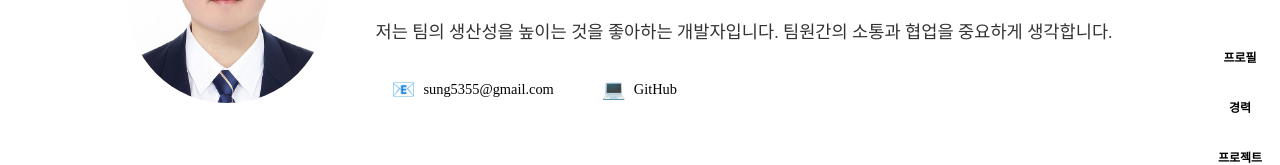
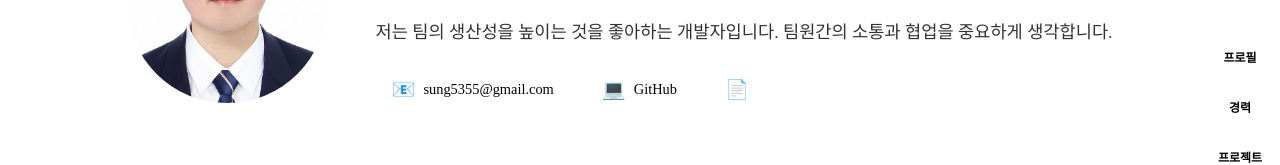
Before and after one commit to Yangs1s/career-page, a Vue app: page / in a window 1280 px wide. Shown: the part 309-474 px from the top of the page. Built offline with nearby package versions, Linux system fonts and the light colour scheme; the HTML template or start-up script is replaced by a standard one.

Commit message:
feat: 이력서 수정

```diff
--- a/package.json
+++ b/package.json
@@ -13,7 +13,8 @@
     "deploy": "pnpm build && gh-pages -d dist"
   },
   "dependencies": {
-    "vue": "^3.5.22"
+    "vue": "^3.5.22",
+    "vue-router": "^4.6.4"
   },
   "devDependencies": {
     "@vitejs/plugin-vue": "^6.0.1",
--- a/src/components/HeroSection.vue
+++ b/src/components/HeroSection.vue
@@ -1,11 +1,11 @@
 <script setup>
 defineProps({
-  profile: Object
-})
+  profile: Object,
+});
 
-const scrollToSection = (sectionId) => {
-  document.getElementById(sectionId)?.scrollIntoView({ behavior: 'smooth' })
-}
+const scrollToSection = sectionId => {
+  document.getElementById(sectionId)?.scrollIntoView({ behavior: "smooth" });
+};
 </script>
 
 <template>
@@ -20,7 +20,10 @@ const scrollToSection = (sectionId) => {
         </div>
       </div>
       <div class="hero-content">
-        <h1 class="hero-title">안녕하세요, <span class="gradient-text">{{ profile.name }}</span>입니다</h1>
+        <h1 class="hero-title">
+          안녕하세요, <span class="gradient-text">{{ profile.name }}</span
+          >입니다
+        </h1>
         <p class="hero-subtitle">{{ profile.title }}</p>
         <p class="hero-bio">{{ profile.bio }}</p>
 
@@ -30,7 +33,11 @@ const scrollToSection = (sectionId) => {
             <span class="contact-icon">📧</span>
             {{ profile.email }}
           </a>
-          <a :href="'https://' + profile.github" target="_blank" class="contact-link">
+          <a
+            :href="'https://' + profile.github"
+            target="_blank"
+            class="contact-link"
+          >
             <span class="contact-icon">💻</span>
             GitHub
           </a>
@@ -38,8 +45,16 @@ const scrollToSection = (sectionId) => {
             <span class="contact-icon">💼</span>
             LinkedIn
           </a> -->
+          <a
+            v-if="profile.resumeUrl"
+            :href="profile.resumeUrl"
+            target="_blank"
+            class="contact-link resume-link"
+          >
+            <span class="contact-icon">📄</span>
+            이력서 다운로드
+          </a>
         </div>
-
       </div>
     </div>
   </section>
@@ -160,6 +175,20 @@ const scrollToSection = (sectionId) => {
   font-size: 1.2rem;
 }
 
+/* 이력서 다운로드 버튼 강조 스타일 */
+.resume-link {
+  background: var(--primary);
+  color: white;
+  border-color: var(--primary);
+  font-weight: 600;
+}
+
+.resume-link:hover {
+  background: transparent;
+  color: var(--primary);
+  box-shadow: 0 5px 20px var(--glow);
+}
+
 .hero-buttons {
   display: flex;
   gap: 1rem;
--- a/src/data/profile.js
+++ b/src/data/profile.js
@@ -1,198 +1,203 @@
 export const profile = {
-  name: '양성진',
-  title: 'Frontend Developer',
-  email: 'sung5355@gmail.com',
-  github: 'github.com/yangs1s',
-  linkedin: 'linkedin.com/in/yangs1s',
-  bio: '저는 팀의 생산성을 높이는 것을 좋아하는 개발자입니다. 팀원간의 소통과 협업을 중요하게 생각합니다.',
-  image: '/career-page/my-profile.jpeg' // GitHub Pages base URL 포함
-}
+  name: "양성진",
+  title: "Frontend Developer",
+  email: "sung5355@gmail.com",
+  github: "github.com/yangs1s",
+  linkedin: "linkedin.com/in/yangs1s",
+  bio: "저는 팀의 생산성을 높이는 것을 좋아하는 개발자입니다. 팀원간의 소통과 협업을 중요하게 생각합니다.",
+  image: "/career-page/my-profile.jpeg", // GitHub Pages base URL 포함
+  // Google Drive 이력서 다운로드 링크 - FILE_ID 부분을 실제 ID로 교체하세요
+  resumeUrl:
+    "https://drive.google.com/file/d/1JXNfXsoA9NggBeSgb5yeDAThJgAeSp_1/view?usp=sharing",
+};
 
 export const experience = [
   {
-    company: '주식회사 지유',
-    position: 'Frontend Developer',
-    period: '2024.10 - 2025.06',
-    description: '프로젝트 참여 및 프론트엔드 개발, 유지보수'
+    company: "주식회사 지유",
+    position: "Frontend Developer",
+    period: "2024.10 - 2025.06",
+    description: "프로젝트 참여 및 프론트엔드 개발, 유지보수",
   },
   {
-    company: '아이덴잇',
-    position: 'Frontend Developer',
-    period: '2023.06 - 2024.10',
-    description: '프로젝트 참여 및 프론트엔드 개발, 유지보수'
-  }
-]
+    company: "아이덴잇",
+    position: "Frontend Developer",
+    period: "2023.06 - 2024.10",
+    description: "프로젝트 참여 및 프론트엔드 개발, 유지보수",
+  },
+];
 
 export const skills = [
-  { name: 'JavaScript', level: 90 },
-  { name: 'Vue.js', level: 60 },
-  { name: 'React', level: 80 },
-  { name: 'TypeScript', level: 85 }
-]
+  { name: "JavaScript", level: 90 },
+  { name: "Vue.js", level: 60 },
+  { name: "React", level: 80 },
+  { name: "TypeScript", level: 85 },
+];
 
 export const projects = [
   {
-    id: 'tms',
-    title: '모벤티스 TMS',
-    subtitle: '운송/배 배송관리 시스템관련 ERP페이지',
-    period: '2024.11 - 2025.06',
-    tech: ['TypeScript', 'React.js', 'Jotai', 'tanstack-table'],
+    id: "tms",
+    title: "모벤티스 TMS",
+    subtitle: "운송/배 배송관리 시스템관련 ERP페이지",
+    period: "2024.11 - 2025.06",
+    tech: ["TypeScript", "React.js", "Jotai", "tanstack-table"],
     team: {
       frontend: 1,
       backend: 1,
-      full: 1
+      full: 1,
     },
     image: null,
     responsibilities: [
       {
-        title: '주요업무',
+        title: "주요업무",
         items: [
-          '전국 운송업체의 배 송관 리 시스템 관리자 페이 지를 개발했습니다. 자사 센터 , 화주사 , 배송기사, 배송지를 관리하 는 시스템으로, 각 도메인별 등록/수정/상세 조회 기능을 제 공합니다.',
-          '주로 담당 한 페이 지들 이 등록폼 관련 페이 지가 많다보 니, 반복적인 코드 를 작성하기보다 는 모듈화를 통해 재 사용성을 높이는 것에 중점을 두고 작업했습니다.'
-        ]
+          "전국 운송업체의 배 송관 리 시스템 관리자 페이 지를 개발했습니다. 자사 센터 , 화주사 , 배송기사, 배송지를 관리하 는 시스템으로, 각 도메인별 등록/수정/상세 조회 기능을 제 공합니다.",
+          "주로 담당 한 페이 지들 이 등록폼 관련 페이 지가 많다보 니, 반복적인 코드 를 작성하기보다 는 모듈화를 통해 재 사용성을 높이는 것에 중점을 두고 작업했습니다.",
+        ],
       },
       {
-        title: '배송기사 지정 기능 (지도)',
+        title: "배송기사 지정 기능 (지도)",
         items: [
-          '지도 이동 시 150~1000개 이상의 마 커를 실시간 업데 이트 → 버벅거림 및 멈춤 현상발생',
-          '요구사항을 재검토 후 기사별 할당 배 송지 표 시만 필요함을 확인. 진입 시 대량 데이터 호출 제거, 기사선택 시에만 마커 표시',
-          '지도 이동 시 성능 저하 문제 해소, UX 개선'
-        ]
+          "지도 이동 시 150~1000개 이상의 마 커를 실시간 업데 이트 → 버벅거림 및 멈춤 현상발생",
+          "요구사항을 재검토 후 기사별 할당 배 송지 표 시만 필요함을 확인. 진입 시 대량 데이터 호출 제거, 기사선택 시에만 마커 표시",
+          "지도 이동 시 성능 저하 문제 해소, UX 개선",
+        ],
       },
       {
-        title: '변경 후 컴포넌트 및 훅 개발',
+        title: "변경 후 컴포넌트 및 훅 개발",
         items: [
-          '대부분의 페이지에서 폼이 반복 구현, 모드(추가/수정/삭제)에 따라 별도로 개발 필요 → 코드 중복과 개발 효율 저하',
-          '10여 가지 필드 타입(텍스트, 숫자, 파일, 주소검색 등)을 지원하는 범용 폼 컴포넌트 및 커스텀 훅을 개발, 필드 객체 기반으로 자동 렌더딩하도록 개발, 기획에 추가될시 필드도 점진적으로 확장할 수 있게 설계',
-          '상세/수정/추가 페이지 개발 속도가 크게 단축, 필드 추가·수정 시 재사용성 향상'
-        ]
+          "대부분의 페이지에서 폼이 반복 구현, 모드(추가/수정/삭제)에 따라 별도로 개발 필요 → 코드 중복과 개발 효율 저하",
+          "10여 가지 필드 타입(텍스트, 숫자, 파일, 주소검색 등)을 지원하는 범용 폼 컴포넌트 및 커스텀 훅을 개발, 필드 객체 기반으로 자동 렌더딩하도록 개발, 기획에 추가될시 필드도 점진적으로 확장할 수 있게 설계",
+          "상세/수정/추가 페이지 개발 속도가 크게 단축, 필드 추가·수정 시 재사용성 향상",
+        ],
       },
       {
-        title: '테이블 액셀 다운로드 컴포넌트',
+        title: "테이블 액셀 다운로드 컴포넌트",
         items: [
-          '선택된 행은 다운로드 기능하나, 전체 데이터 다운로드 시 페이지 단위 조회 제한 존재',
-          '조회 API 요청 시 size를 최대값으로 설정해 전체 데이터 호출, 선택/전체 다운로드 기능을 분리하고, 전체 다운로드 시 모달을 통해 사용자 확인 절차 추가',
-          '선택/전체 다운로드 모두 지원, 대량 데이터 다운로드 가능하도록 개발'
-        ]
+          "선택된 행은 다운로드 기능하나, 전체 데이터 다운로드 시 페이지 단위 조회 제한 존재",
+          "조회 API 요청 시 size를 최대값으로 설정해 전체 데이터 호출, 선택/전체 다운로드 기능을 분리하고, 전체 다운로드 시 모달을 통해 사용자 확인 절차 추가",
+          "선택/전체 다운로드 모두 지원, 대량 데이터 다운로드 가능하도록 개발",
+        ],
       },
       {
-        title: '동적 데이블 필터링',
+        title: "동적 데이블 필터링",
         items: [
-          '페이지마다 다른 필터 조합이 필요해 개발 구현 시 코드 중복 발생',
-          '필터 정의를 객체 기입으로 처리하고, 타입별 동적 필터 UI 컴포넌트 구현',
-          '페이지별 요구사항에 맞는 필터를 손쉽게 적용, 개발 속도 및 유지보수성 향상'
-        ]
-      }
+          "페이지마다 다른 필터 조합이 필요해 개발 구현 시 코드 중복 발생",
+          "필터 정의를 객체 기입으로 처리하고, 타입별 동적 필터 UI 컴포넌트 구현",
+          "페이지별 요구사항에 맞는 필터를 손쉽게 적용, 개발 속도 및 유지보수성 향상",
+        ],
+      },
     ],
     links: {
       github: null,
       demo: null,
-      website: null
-    }
+      website: null,
+    },
   },
   {
-    id: 'eatda',
-    title: '식자재를 eat-da',
-    subtitle: '식자재 유통업자와 자영업자간의 구매판매를 연결해주는 플랫폼 서비스',
-    period: '2024.06 - 2024.10',
-    tech: ['TypeScript', 'jotai', 'React.js', 'sendBird', 'rechart'],
+    id: "eatda",
+    title: "식자재를 eat-da",
+    subtitle:
+      "식자재 유통업자와 자영업자간의 구매판매를 연결해주는 플랫폼 서비스",
+    period: "2024.06 - 2024.10",
+    tech: ["TypeScript", "jotai", "React.js", "sendBird", "rechart"],
     team: {
       frontend: 1,
       backend: 1,
-      full: 1
+      full: 1,
     },
     image: null,
     responsibilities: [
       {
-        title: '주요업무',
+        title: "주요업무",
         items: [
-          '식자재 유통업자와 자영업자간의 견적 소통 창구인 채팅 및 견적기능 구현과 관리자 페이지에서 재고관리, 매출,매입 관련 관리 테이블을 개발을 주로 담당 했습니다.'
-        ]
+          "식자재 유통업자와 자영업자간의 견적 소통 창구인 채팅 및 견적기능 구현과 관리자 페이지에서 재고관리, 매출,매입 관련 관리 테이블을 개발을 주로 담당 했습니다.",
+        ],
       },
       {
-        title: '채팅 및 견적 기능 (Sendbird SDK)',
+        title: "채팅 및 견적 기능 (Sendbird SDK)",
         items: [
-          '유통업자 ↔ 자영업자 간 소통에 단순 채팅만으로는 견적·가격 협의 기능 부족',
-          'Sendbird SDK 기반 채팅 구현 및 견적 기능 확장(가격 제의/수락/일정 예시자)',
-          '거래 협의 과정이 채팅 내에서 원활히 진행 가능, 사용자 만족도 향상'
-        ]
+          "유통업자 ↔ 자영업자 간 소통에 단순 채팅만으로는 견적·가격 협의 기능 부족",
+          "Sendbird SDK 기반 채팅 구현 및 견적 기능 확장(가격 제의/수락/일정 예시자)",
+          "거래 협의 과정이 채팅 내에서 원활히 진행 가능, 사용자 만족도 향상",
+        ],
       },
       {
-        title: '관리자 데이터 테이블',
+        title: "관리자 데이터 테이블",
         items: [
-          '엑셀 유사 인터페이스로 판매/구매 관리 기능 구현',
-          '창고 배정, 할인율·수량 입력 시 자동 계산 기능 제공',
-          '품목 검색 및 결과를 테이블 셀에 직접 삽입할 수 있는 기능'
-        ]
+          "엑셀 유사 인터페이스로 판매/구매 관리 기능 구현",
+          "창고 배정, 할인율·수량 입력 시 자동 계산 기능 제공",
+          "품목 검색 및 결과를 테이블 셀에 직접 삽입할 수 있는 기능",
+        ],
       },
       {
-        title: '사용자 랜딩 페이지',
+        title: "사용자 랜딩 페이지",
         items: [
-          '클라이언트 디자인 요구사항에 맞춘 UI 개발',
-          '모바일 반응형 지원, Swiper.js 활용한 섹션 전환 애니메이션 구현'
-        ]
+          "클라이언트 디자인 요구사항에 맞춘 UI 개발",
+          "모바일 반응형 지원, Swiper.js 활용한 섹션 전환 애니메이션 구현",
+        ],
       },
       {
-        title: '사용자 마이페이지',
+        title: "사용자 마이페이지",
         items: [
-          '주문 목록, 결제 기간, 주문 페이지 등 전체 마이페이지 기능 구현',
+          "주문 목록, 결제 기간, 주문 페이지 등 전체 마이페이지 기능 구현",
           '주문 목록 페이지에서 "중첩 테이블" UI 요구 → 제한된 기간/인원으로 구현 난항 발생',
-          '기획자,풀스텍 개발자와 협의에 모달 기반 UI로 대체',
-          '제한된 리소스 내에서 효율적 UI 제공 및 일정 준수'
-        ]
-      }
+          "기획자,풀스텍 개발자와 협의에 모달 기반 UI로 대체",
+          "제한된 리소스 내에서 효율적 UI 제공 및 일정 준수",
+        ],
+      },
     ],
     links: {
       github: null,
       demo: null,
-      website: null
-    }
+      website: null,
+    },
   },
   {
-    id: 'shop',
-    title: '대한보건 산업협회',
-    subtitle: '사내 유니폼 및 보건 용품 샵',
-    period: '2023.11 - 2024.02',
-    tech: ['react', 'Typescript','tanstack-table','react-hook-form','jotai'],
+    id: "shop",
+    title: "대한보건 산업협회",
+    subtitle: "사내 유니폼 및 보건 용품 샵",
+    period: "2023.11 - 2024.02",
+    tech: ["react", "Typescript", "tanstack-table", "react-hook-form", "jotai"],
     image: null,
     team: {
       frontend: 1,
-      backend: 2
+      backend: 2,
     },
     responsibilities: [
       {
-        title: '주요업무',
+        title: "주요업무",
         items: [
-          '사내 유니폼 및 보건 용품 샵 페이지를 개발했습니다. 또한 관리자 페이지에서 유니폼 및 보건 용품 관리, 주문, 배송 관리 기능을 구현했습니다.'
-        ]
+          "사내 유니폼 및 보건 용품 샵 페이지를 개발했습니다. 또한 관리자 페이지에서 유니폼 및 보건 용품 관리, 주문, 배송 관리 기능을 구현했습니다.",
+        ],
       },
       {
-        title: '관리자 페이지',
-        items: ['Tanstack Table을 활용해 커스텀 테이블 컴포넌트 개발 → 관리 탭마다 요구되는 다양한 기능 통합',
-          '관리자 전반 페이지 개발 담당 (로그인, 주문 관리, 상품 관리, 상품 카 테고 리 관리, 직원 관리 등)']
+        title: "관리자 페이지",
+        items: [
+          "Tanstack Table을 활용해 커스텀 테이블 컴포넌트 개발 → 관리 탭마다 요구되는 다양한 기능 통합",
+          "관리자 전반 페이지 개발 담당 (로그인, 주문 관리, 상품 관리, 상품 카 테고 리 관리, 직원 관리 등)",
+        ],
       },
       {
-        title: '유저 페이지',
+        title: "유저 페이지",
         items: [
-          '구매 페이지 상품 검색 구현',
-          '장바구니 기능 구현(상품 수량 조절,장바구니 담기,삭제,유효성 관리)',
-        ]
+          "구매 페이지 상품 검색 구현",
+          "장바구니 기능 구현(상품 수량 조절,장바구니 담기,삭제,유효성 관리)",
+        ],
       },
       {
-        title:'상품 옵션 선택 및 주문 기능 개발',
+        title: "상품 옵션 선택 및 주문 기능 개발",
         items: [
-          '기존 담당자 퇴사로 미구현된 기능을 래퍼런스(네이버 쇼핑)를 참고해 신규 개발',
-          '커스텀 훅 기반 옵션 선택/품절 상태 계산 로직 구현',
-          '실시간 품절 상태 반영 및 재고 수량 제한 처리',
-          '장바구니 및 주문 프로세스와 연동'
-        ]
+          "기존 담당자 퇴사로 미구현된 기능을 래퍼런스(네이버 쇼핑)를 참고해 신규 개발",
+          "커스텀 훅 기반 옵션 선택/품절 상태 계산 로직 구현",
+          "실시간 품절 상태 반영 및 재고 수량 제한 처리",
+          "장바구니 및 주문 프로세스와 연동",
+        ],
       },
-
     ],
     links: {
       github: null,
       demo: null,
-      website: null
-    }
-  }
-]
+      website: null,
+    },
+  },
+];
```
Also changed, not shown: 1 other file (tests, documents, lock files or other folders).
